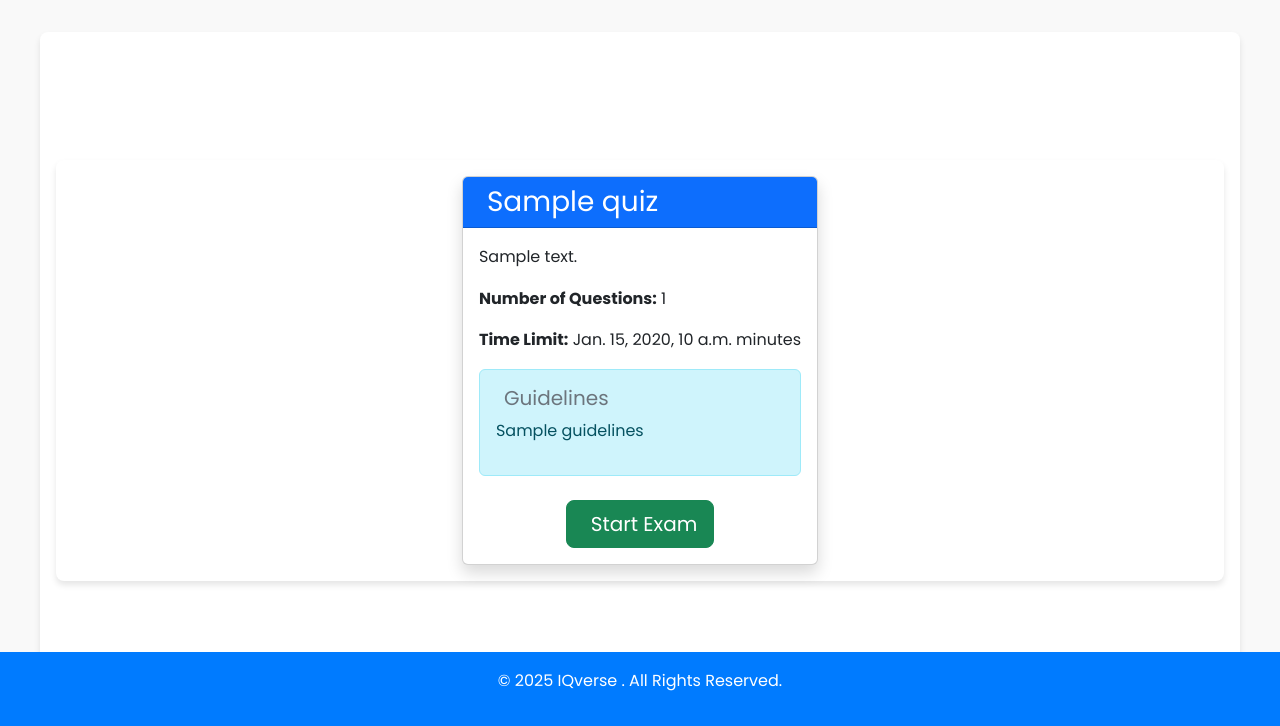
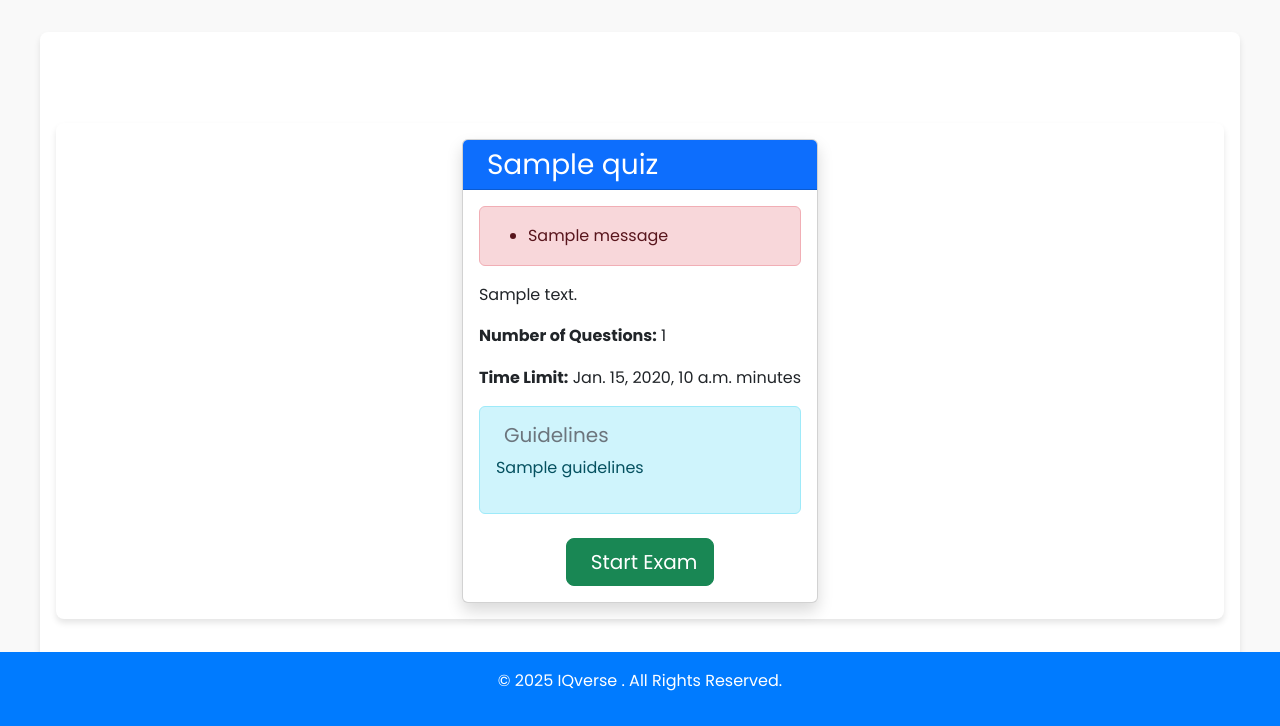
Before and after one commit to leopromus/IQVerse, a Django app: template IQVerse/templates/take_exam.html in a window 1280 px wide. Shown: the part 74-800 px from the top of the page. Run offline with Django 5.2, Linux system fonts and the light colour scheme; the template is opened without the code that fills it: most values are stand-ins (such as "Sample title", 1, 10 or a date in 2020); one stand-in notice (Sample message) is shown; some libraries are stand-ins or nearby versions.

Commit message:
{% for message in messages %}                   <li>{{ message }}</li>               {% endfor %}

```diff
--- a/IQVerse/templates/take_exam.html
+++ b/IQVerse/templates/take_exam.html
@@ -10,6 +10,15 @@
             <h3 class="mb-0"><i class="bi bi-journal-text me-2"></i> {{ quiz.title }}</h3>
         </div>
         <div class="card-body">
+            {% if messages %}
+      <div class="alert alert-danger">
+          <ul class="mb-0">
+              {% for message in messages %}
+                  <li>{{ message }}</li>
+              {% endfor %}
+          </ul>
+      </div>
+  {% endif %}
             <!-- Quiz Details -->
             <p>{{ quiz.description }}</p>
             <p><strong>Number of Questions:</strong> {{ quiz.questions.count }}</p>
```
